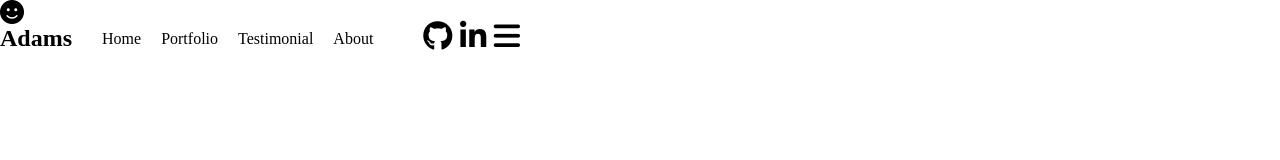
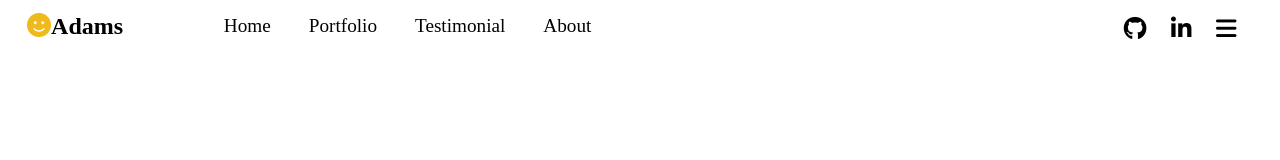
Before and after one commit to moinuddin2003/Sample-Portfolio, a plain HTML site: page index.html in a window 1280 px wide. Drawn offline with Linux system fonts and the light colour scheme.

Commit message:
Nav bar completed
Included css

```diff
--- a/index.html
+++ b/index.html
@@ -12,9 +12,12 @@
     <nav>
         <div class="nav">
             <div class="nav1">
-                <h2 class ="fa-solid fa-face-smile"></h2>
-<!-- Yhan pe smile face aana he emoji ka font awesome se -->
-                <h1>Adams</h1>
+                <div class="nav1a">
+                    <h2 class ="fa-solid fa-face-smile"></h2>
+                </div>
+                <div class="nav1b">
+                    <h1>Adams</h1>
+                </div>
             </div>
             <div class="nav2">
                 <ul>
--- a/styles.css
+++ b/styles.css
@@ -3,28 +3,50 @@
 {
     margin:0;
     padding: 0;
+    /* background-color:#363543 */
 }
 .nav
 {
     display:flex;
-
+    justify-content:space-around;
+    margin-top: 1%;
 }
 .nav1
 {
-
+    display:flex
+}
+.nav1a {
+    margin-left: -120%;
+}
+.nav1a h2
+{
+    color:#F1BA1B;
 }
 .nav2 ul
 {
     list-style-type: none;
     display: flex;
-    padding:20px;
+
 }
 .nav2 ul li
 {
-    padding:10px
+    font-size: 120%;
+    margin-left: 15%;
+    margin-top: 1%;
+    position: relative;
+    left: -133%;
 }
 .nav3
 {
-    font-size: 30px;
-    margin:20px
+    justify-content: space-between;
+    display: flex;
+    margin-top: 0.3%;
+    width: 6%;
+    font-size: 146%;
+    position: relative;
+    left: 3%;
 }
+.nav3 i
+{
+    margin-left:32%;
+}
```
